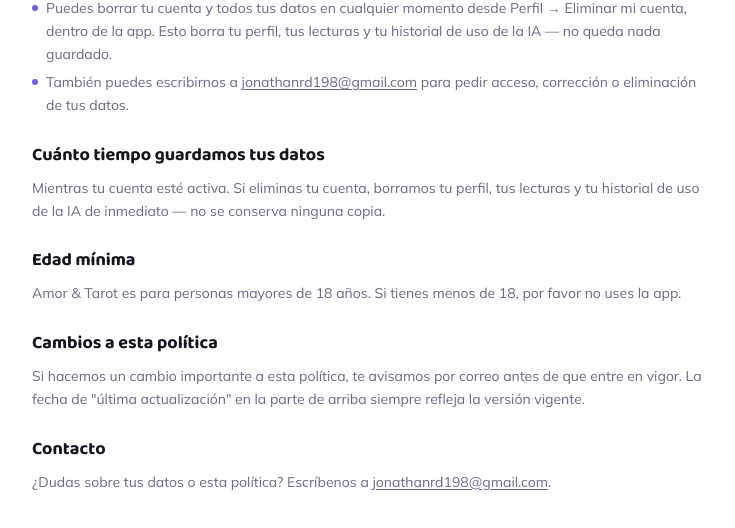
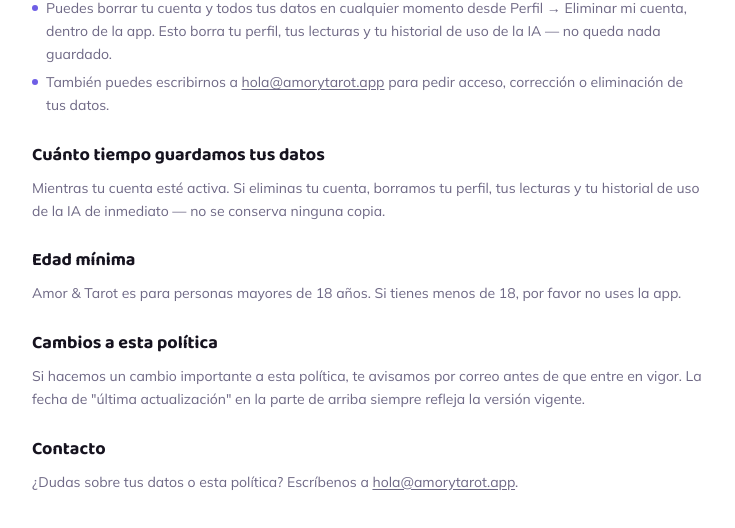
Before and after one commit to caspita-j/amor-tarot, a Next.js app: page /privacidad in a window 1280 px wide. Shown: the part 1432-1960 px from the top of the page, without its empty margins (272-1007 px from the left). Built offline with nearby package versions, Linux system fonts and the light colour scheme.

Commit message:
feat: correo de contacto legal real (hola@amorytarot.app)
Reemplaza el Gmail personal en las 6 páginas que lo usaban (landing,
perfil, términos, reembolsos, aviso, privacidad).

Co-Authored-By: Claude Sonnet 5 <noreply@anthropic.com>

```diff
--- a/app/app/perfil/page.tsx
+++ b/app/app/perfil/page.tsx
@@ -143,7 +143,7 @@ function ZonaPeligro() {
     try {
       const resp = await fetch('/api/cuenta/eliminar', { method: 'POST' });
       if (!resp.ok) {
-        setError('No pudimos eliminar tu cuenta. Intenta de nuevo o escríbenos a jonathanrd198@gmail.com.');
+        setError('No pudimos eliminar tu cuenta. Intenta de nuevo o escríbenos a hola@amorytarot.app.');
         setEliminando(false);
         return;
       }
@@ -152,7 +152,7 @@ function ZonaPeligro() {
       sessionStorage.clear();
       router.push('/');
     } catch {
-      setError('No pudimos eliminar tu cuenta. Intenta de nuevo o escríbenos a jonathanrd198@gmail.com.');
+      setError('No pudimos eliminar tu cuenta. Intenta de nuevo o escríbenos a hola@amorytarot.app.');
       setEliminando(false);
     }
   };
--- a/app/aviso/page.tsx
+++ b/app/aviso/page.tsx
@@ -37,8 +37,8 @@ export default function AvisoPage() {
       <LegalSeccion titulo="Contacto">
         <p>
           ¿Dudas sobre cómo funciona la IA en Amor & Tarot? Escríbenos a{' '}
-          <a href="mailto:jonathanrd198@gmail.com" className="underline underline-offset-2">
-            jonathanrd198@gmail.com
+          <a href="mailto:hola@amorytarot.app" className="underline underline-offset-2">
+            hola@amorytarot.app
           </a>
           .
         </p>
--- a/app/page.tsx
+++ b/app/page.tsx
@@ -258,7 +258,7 @@ export default function LandingPage() {
       {/* 10. FOOTER LEGAL */}
       <FooterLegal
         appName="Amor & Tarot"
-        soporteEmail="jonathanrd198@gmail.com"
+        soporteEmail="hola@amorytarot.app"
         enlaces={[
           { label: 'Privacidad', href: '/privacidad' },
           { label: 'Términos y Condiciones', href: '/terminos' },
--- a/app/privacidad/page.tsx
+++ b/app/privacidad/page.tsx
@@ -7,8 +7,8 @@ export default function PrivacidadPage() {
         <p>
           Amor & Tarot es operada por Jonathan, como persona natural, desde Colombia. Puedes
           escribirle directamente a{' '}
-          <a href="mailto:jonathanrd198@gmail.com" className="underline underline-offset-2">
-            jonathanrd198@gmail.com
+          <a href="mailto:hola@amorytarot.app" className="underline underline-offset-2">
+            hola@amorytarot.app
           </a>{' '}
           para cualquier duda sobre tus datos.
         </p>
@@ -95,8 +95,8 @@ export default function PrivacidadPage() {
             'Puedes borrar tu cuenta y todos tus datos en cualquier momento desde Perfil → Eliminar mi cuenta, dentro de la app. Esto borra tu perfil, tus lecturas y tu historial de uso de la IA — no queda nada guardado.',
             <span key="contacto">
               También puedes escribirnos a{' '}
-              <a href="mailto:jonathanrd198@gmail.com" className="underline underline-offset-2">
-                jonathanrd198@gmail.com
+              <a href="mailto:hola@amorytarot.app" className="underline underline-offset-2">
+                hola@amorytarot.app
               </a>{' '}
               para pedir acceso, corrección o eliminación de tus datos.
             </span>,
@@ -129,8 +129,8 @@ export default function PrivacidadPage() {
       <LegalSeccion titulo="Contacto">
         <p>
           ¿Dudas sobre tus datos o esta política? Escríbenos a{' '}
-          <a href="mailto:jonathanrd198@gmail.com" className="underline underline-offset-2">
-            jonathanrd198@gmail.com
+          <a href="mailto:hola@amorytarot.app" className="underline underline-offset-2">
+            hola@amorytarot.app
           </a>
           .
         </p>
--- a/app/reembolsos/page.tsx
+++ b/app/reembolsos/page.tsx
@@ -24,8 +24,8 @@ export default function ReembolsosPage() {
       <LegalSeccion titulo="Cómo pedir tu reembolso">
         <p>
           Escríbenos a{' '}
-          <a href="mailto:jonathanrd198@gmail.com" className="underline underline-offset-2">
-            jonathanrd198@gmail.com
+          <a href="mailto:hola@amorytarot.app" className="underline underline-offset-2">
+            hola@amorytarot.app
           </a>{' '}
           diciendo que quieres tu reembolso. Te lo confirmamos y procesamos el dinero de vuelta al
           mismo método de pago con el que compraste.
@@ -52,8 +52,8 @@ export default function ReembolsosPage() {
       <LegalSeccion titulo="Contacto">
         <p>
           ¿Dudas sobre tu pago o tu reembolso? Escríbenos a{' '}
-          <a href="mailto:jonathanrd198@gmail.com" className="underline underline-offset-2">
-            jonathanrd198@gmail.com
+          <a href="mailto:hola@amorytarot.app" className="underline underline-offset-2">
+            hola@amorytarot.app
           </a>
           .
         </p>
--- a/app/terminos/page.tsx
+++ b/app/terminos/page.tsx
@@ -100,8 +100,8 @@ export default function TerminosPage() {
       <LegalSeccion titulo="Contacto">
         <p>
           ¿Dudas sobre estos términos? Escríbenos a{' '}
-          <a href="mailto:jonathanrd198@gmail.com" className="underline underline-offset-2">
-            jonathanrd198@gmail.com
+          <a href="mailto:hola@amorytarot.app" className="underline underline-offset-2">
+            hola@amorytarot.app
           </a>
           .
         </p>
```
Also changed, not shown: 1 other file (tests, documents, lock files or other folders).
